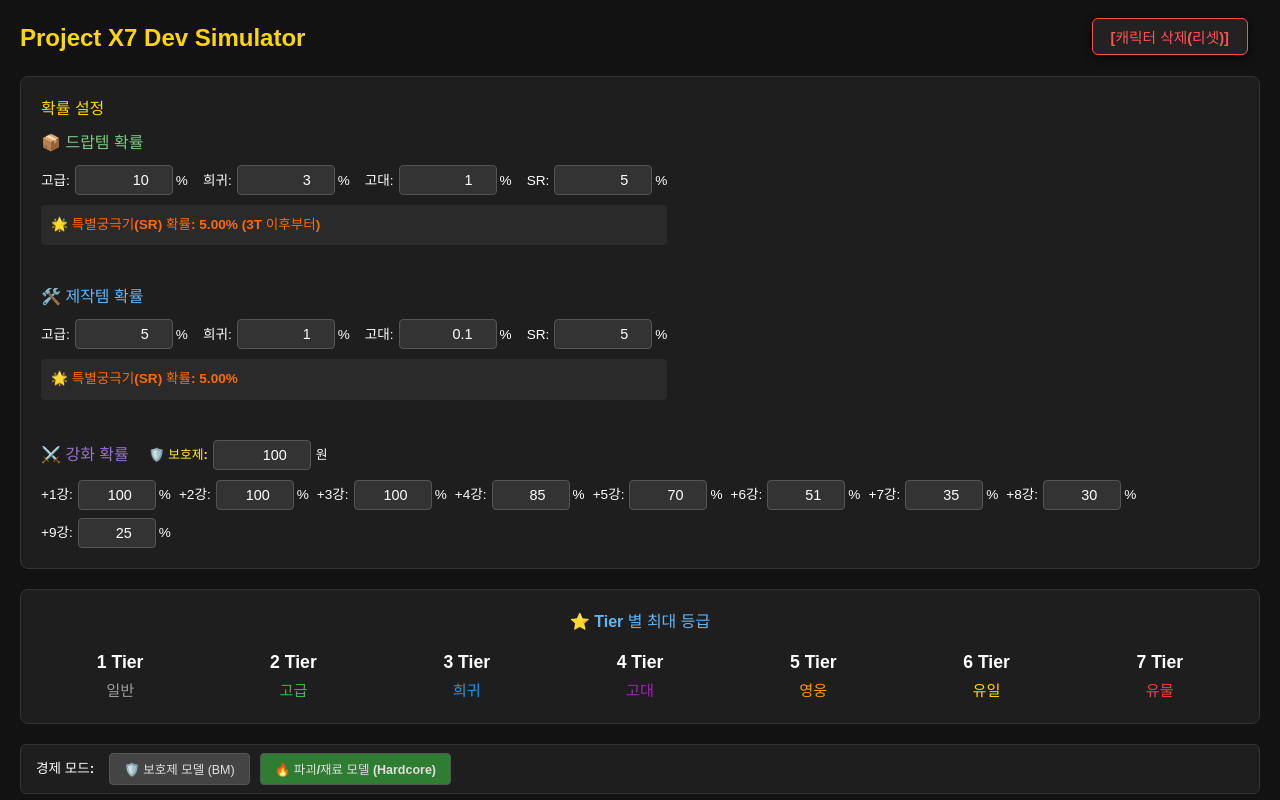
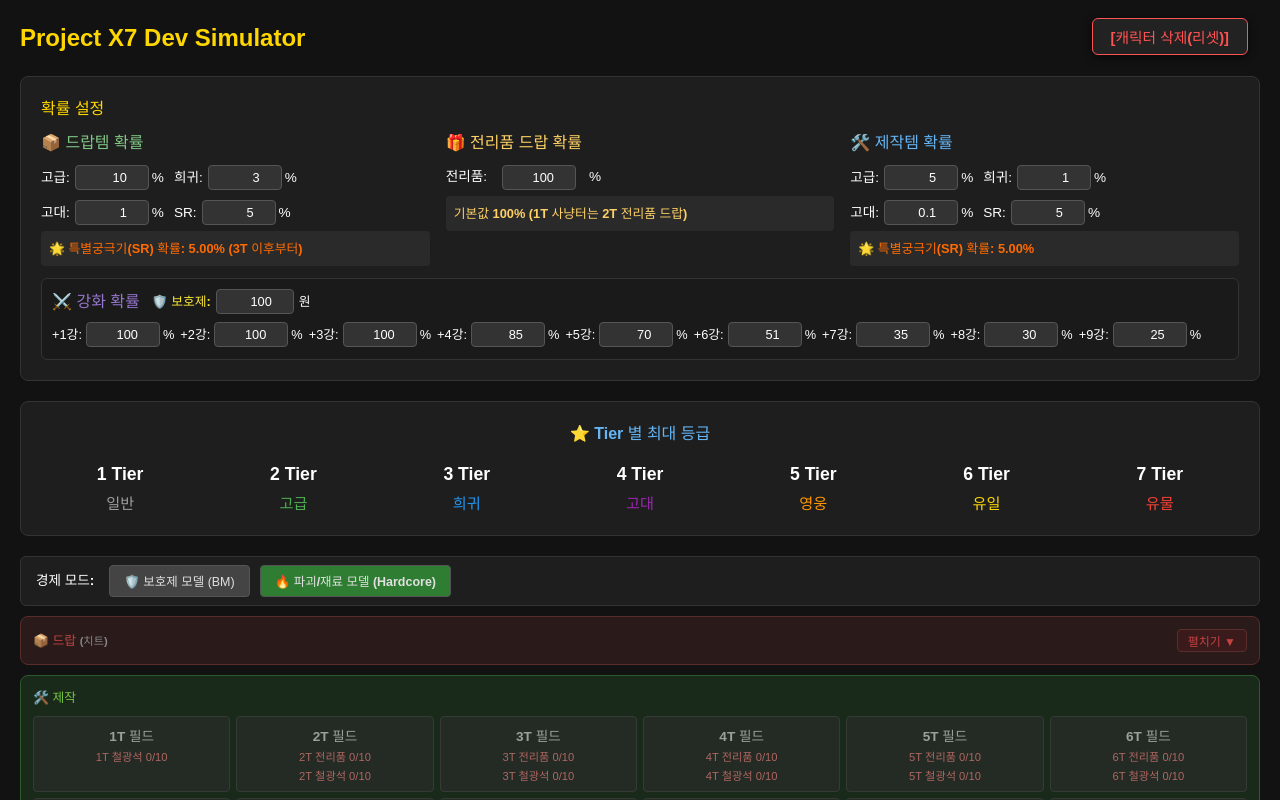
Before and after one commit to kdragon/x7-forge, a React (Vite) app: page / in a window 1280 px wide. Shown: the top 800 px of the page. Built offline with nearby package versions, Linux system fonts and the light colour scheme.

Commit message:
Update loot drops and rate UI layout

```diff
--- a/src/App.tsx
+++ b/src/App.tsx
@@ -56,6 +56,7 @@ export default function App() {
     enhanceRates,
     protectionPrice,
     usedProtectionCount,
+    lootDropRate,
     consumedItems,
     huntingTier,
     selectedHuntingTier,
@@ -105,6 +106,7 @@ export default function App() {
   const setEnhanceRates = (value: number[] | ((prev: number[]) => number[])) => setField('enhanceRates', value);
   const setProtectionPrice = (value: number | ((prev: number) => number)) => setField('protectionPrice', value);
   const setUsedProtectionCount = (value: number | ((prev: number) => number)) => setField('usedProtectionCount', value);
+  const setLootDropRate = (value: number | ((prev: number) => number)) => setField('lootDropRate', value);
   const setConsumedItems = (value: GameState['consumedItems'] | ((prev: GameState['consumedItems']) => GameState['consumedItems'])) => setField('consumedItems', value);
   const setHuntingTier = (value: number | null | ((prev: number | null) => number | null)) => setField('huntingTier', value);
   const setSelectedHuntingTier = (value: number | ((prev: number) => number)) => setField('selectedHuntingTier', value);
@@ -162,13 +164,11 @@ export default function App() {
 
     const { baseExp } = getMonsterBaseStats(tier);
 
-    // --- 전리품 드랍: 몬스터 처치 시 항상 1개 지급 (스택) ---
+    // --- 전리품 드랍: 몬스터 처치 시 확률 드랍 (스택) ---
     setInventory(prev => {
-      // 최대 인벤토리 체크
-
-      // 12% 확률로 전리품 드랍
-      if (Math.random() < 0.12) {
-        const lootName = `${tier}T 전리품`;
+      if (Math.random() < (lootDropRate / 100)) {
+        const lootTier = tier === 1 ? 2 : tier;
+        const lootName = `${lootTier}T 전리품`;
         const updated = prev.map(item => ({ ...item }));
         let added = false;
         for (let i = 0; i < updated.length; i++) {
@@ -182,7 +182,7 @@ export default function App() {
           updated.push({
             id: Date.now() + Math.random(),
             name: lootName,
-            tier,
+            tier: lootTier,
             grade: '일반',
             attack: 0,
             bonusAttack: 0,
@@ -193,7 +193,7 @@ export default function App() {
             isStackable: true
           });
         }
-        addLog(`[사냥] ${tier}T 몬스터 처치! (전리품 1개 획득)`);
+        addLog(`[사냥] ${tier}T 몬스터 처치! (${lootTier}T 전리품 1개 획득)`);
         return updated;
       }
       return prev;
@@ -275,8 +275,8 @@ export default function App() {
             // 처치 처리 (킬 카운트, 경험치, 레벨업)
             handleMonsterKilled(currentTier);
 
-            // 드랍 판정: 1% 확률
-            if (Math.random() < HUNTING_DROP_RATE) {
+            // 드랍 판정: 1% 확률 (1T 드랍템은 존재하지 않음)
+            if (currentTier > 1 && Math.random() < HUNTING_DROP_RATE) {
               setInventory(prevInv => {
                 if (prevInv.length >= 300) return prevInv;
                 const tierMax = getMaxGradeForTier(currentTier);
@@ -1006,11 +1006,12 @@ export default function App() {
           <div style={{marginBottom: '10px'}}>
             <h4 style={{margin: 0, color: '#ffd700'}}>확률 설정</h4>
           </div>
-          <div style={{display: 'flex', gap: '40px', alignItems: 'center', flexWrap: 'wrap'}}>
+          <div style={{display: 'flex', flexDirection: 'column', gap: '12px'}}>
+            <div style={{display: 'grid', gridTemplateColumns: 'repeat(3, minmax(0, 1fr))', gap: '16px', alignItems: 'start'}}>
               {/* 드랍템 확률 */}
-            <div>
+              <div style={{minWidth: 0}}>
                 <h4 style={{margin: '0 0 10px 0', color: '#81c784'}}>📦 드랍템 확률</h4>
-              <div style={{display: 'flex', gap: '15px'}}>
+                <div style={{display: 'flex', gap: '10px', flexWrap: 'wrap'}}>
                   <div>
                     <label style={{fontSize: '0.85rem', marginRight: '5px'}}>고급:</label>
                     <input
@@ -1020,7 +1021,7 @@ export default function App() {
                       step="0.01"
                       min="0"
                       max="100"
-                    style={inputStyle}
+                      style={compactInputStyle}
                     />
                     <span style={{fontSize: '0.85rem', marginLeft: '3px'}}>%</span>
                   </div>
@@ -1033,7 +1034,7 @@ export default function App() {
                       step="0.01"
                       min="0"
                       max="100"
-                    style={inputStyle}
+                      style={compactInputStyle}
                     />
                     <span style={{fontSize: '0.85rem', marginLeft: '3px'}}>%</span>
                   </div>
@@ -1046,7 +1047,7 @@ export default function App() {
                       step="0.01"
                       min="0"
                       max="100"
-                    style={inputStyle}
+                      style={compactInputStyle}
                     />
                     <span style={{fontSize: '0.85rem', marginLeft: '3px'}}>%</span>
                   </div>
@@ -1059,20 +1060,41 @@ export default function App() {
                       step="0.01"
                       min="0"
                       max="100"
-                    style={inputStyle}
+                      style={compactInputStyle}
                     />
                     <span style={{fontSize: '0.85rem', marginLeft: '3px'}}>%</span>
                   </div>
                 </div>
-              <div style={{marginTop: '10px', padding: '10px', backgroundColor: '#2a2a2a', borderRadius: '4px', fontSize: '0.85rem', color: '#ff6b00', fontWeight: 'bold'}}>
+                <div style={{marginTop: '6px', padding: '8px', backgroundColor: '#2a2a2a', borderRadius: '4px', fontSize: '0.8rem', color: '#ff6b00', fontWeight: 'bold'}}>
                   🌟 특별궁극기(SR) 확률: {dropRates.sr.toFixed(2)}% (3T 이후부터)
                 </div>
               </div>
 
+              {/* 전리품 드랍 확률 */}
+              <div style={{minWidth: 0}}>
+                <h4 style={{margin: '0 0 10px 0', color: '#ffd166'}}>🎁 전리품 드랍 확률</h4>
+                <div style={{display: 'flex', gap: '10px', alignItems: 'center'}}>
+                  <label style={{fontSize: '0.85rem', marginRight: '5px'}}>전리품:</label>
+                  <input
+                    type="number"
+                    value={lootDropRate}
+                    onChange={(e) => setLootDropRate(Math.max(0, Math.min(100, parseFloat(e.target.value) || 0)))}
+                    step="0.01"
+                    min="0"
+                    max="100"
+                    style={compactInputStyle}
+                  />
+                  <span style={{fontSize: '0.85rem', marginLeft: '3px'}}>%</span>
+                </div>
+                <div style={{marginTop: '6px', padding: '8px', backgroundColor: '#2a2a2a', borderRadius: '4px', fontSize: '0.8rem', color: '#ffd166', fontWeight: 'bold'}}>
+                  기본값 100% (1T 사냥터는 2T 전리품 드랍)
+                </div>
+              </div>
+
               {/* 제작템 확률 */}
-            <div>
+              <div style={{minWidth: 0}}>
                 <h4 style={{margin: '0 0 10px 0', color: '#64b5f6'}}>🛠️ 제작템 확률</h4>
-              <div style={{display: 'flex', gap: '15px'}}>
+                <div style={{display: 'flex', gap: '10px', flexWrap: 'wrap'}}>
                   <div>
                     <label style={{fontSize: '0.85rem', marginRight: '5px'}}>고급:</label>
                     <input
@@ -1082,7 +1104,7 @@ export default function App() {
                       step="0.01"
                       min="0"
                       max="100"
-                    style={inputStyle}
+                      style={compactInputStyle}
                     />
                     <span style={{fontSize: '0.85rem', marginLeft: '3px'}}>%</span>
                   </div>
@@ -1095,7 +1117,7 @@ export default function App() {
                       step="0.01"
                       min="0"
                       max="100"
-                    style={inputStyle}
+                      style={compactInputStyle}
                     />
                     <span style={{fontSize: '0.85rem', marginLeft: '3px'}}>%</span>
                   </div>
@@ -1108,7 +1130,7 @@ export default function App() {
                       step="0.01"
                       min="0"
                       max="100"
-                    style={inputStyle}
+                      style={compactInputStyle}
                     />
                     <span style={{fontSize: '0.85rem', marginLeft: '3px'}}>%</span>
                   </div>
@@ -1121,19 +1143,20 @@ export default function App() {
                       step="0.01"
                       min="0"
                       max="100"
-                    style={inputStyle}
+                      style={compactInputStyle}
                     />
                     <span style={{fontSize: '0.85rem', marginLeft: '3px'}}>%</span>
                   </div>
                 </div>
-              <div style={{marginTop: '10px', padding: '10px', backgroundColor: '#2a2a2a', borderRadius: '4px', fontSize: '0.85rem', color: '#ff6b00', fontWeight: 'bold'}}>
+                <div style={{marginTop: '6px', padding: '8px', backgroundColor: '#2a2a2a', borderRadius: '4px', fontSize: '0.8rem', color: '#ff6b00', fontWeight: 'bold'}}>
                   🌟 특별궁극기(SR) 확률: {craftRates.sr.toFixed(2)}%
                 </div>
               </div>
+            </div>
 
             {/* 강화 확률 + 보호제 가격 */}
-            <div>
-              <div style={{display: 'flex', alignItems: 'center', gap: '20px', marginBottom: '10px'}}>
+            <div style={{padding: '10px', backgroundColor: '#1a1a1a', borderRadius: '6px', border: '1px solid #333'}}>
+              <div style={{display: 'flex', alignItems: 'center', gap: '12px', marginBottom: '8px', flexWrap: 'nowrap'}}>
                 <h4 style={{margin: 0, color: '#9575cd'}}>⚔️ 강화 확률</h4>
                 <div style={{display: 'flex', alignItems: 'center', gap: '5px'}}>
                   <label style={{fontSize: '0.8rem', color: '#ffeb3b', fontWeight: 'bold'}}>🛡️ 보호제:</label>
@@ -1143,15 +1166,15 @@ export default function App() {
                     onChange={(e) => setProtectionPrice(Math.max(1, parseFloat(e.target.value) || 100))}
                     step="1"
                     min="1"
-                    style={{...inputStyle, width: '80px'}}
+                    style={{...compactInputStyle, width: '64px'}}
                   />
                   <span style={{fontSize: '0.8rem'}}>원</span>
                 </div>
               </div>
-              <div style={{display: 'flex', gap: '8px', flexWrap: 'wrap'}}>
+              <div style={{display: 'flex', gap: '6px', flexWrap: 'nowrap', overflowX: 'auto', paddingBottom: '2px'}}>
                 {enhanceRates.map((rate, index) => (
                   <div key={index} style={{display: 'flex', alignItems: 'center'}}>
-                    <label style={{fontSize: '0.85rem', marginRight: '5px'}}>+{index + 1}강:</label>
+                    <label style={{fontSize: '0.8rem', marginRight: '4px'}}>+{index + 1}강:</label>
                     <input
                       type="number"
                       value={rate}
@@ -1163,9 +1186,9 @@ export default function App() {
                       step="0.01"
                       min="0"
                       max="100"
-                      style={{...inputStyle, width: '60px'}}
+                      style={compactInputStyle}
                     />
-                    <span style={{fontSize: '0.85rem', marginLeft: '3px'}}>%</span>
+                    <span style={{fontSize: '0.8rem', marginLeft: '3px'}}>%</span>
                   </div>
                 ))}
               </div>
@@ -1876,6 +1899,7 @@ export default function App() {
 const containerStyle: React.CSSProperties = { padding: '20px', backgroundColor: '#121212', color: '#fff', minHeight: '100vh', fontFamily: 'sans-serif', maxWidth: '1400px', margin: '0 auto' };
 const rateConfigStyle: React.CSSProperties = { padding: '20px', backgroundColor: '#1e1e1e', borderRadius: '8px', marginBottom: '20px', border: '1px solid #333' };
 const inputStyle: React.CSSProperties = { width: '80px', padding: '6px 8px', backgroundColor: '#333', color: '#fff', border: '1px solid #555', borderRadius: '4px', fontSize: '0.9rem', textAlign: 'right' };
+const compactInputStyle: React.CSSProperties = { width: '60px', padding: '4px 6px', backgroundColor: '#333', color: '#fff', border: '1px solid #555', borderRadius: '4px', fontSize: '0.8rem', textAlign: 'right' };
 const modalOverlayStyle: React.CSSProperties = {
   position: 'fixed',
   top: 0,
--- a/src/config/gameDefaults.ts
+++ b/src/config/gameDefaults.ts
@@ -1,2 +1,3 @@
 export const DEFAULT_DROP_RATES = { high: 10.0, rare: 3.0, hero: 1.0, sr: 5.0 };
 export const DEFAULT_CRAFT_RATES = { high: 5.0, rare: 1.0, hero: 0.1, sr: 5.0 };
+export const DEFAULT_LOOT_DROP_RATE = 100.0;
--- a/src/state/GameContext.tsx
+++ b/src/state/GameContext.tsx
@@ -2,7 +2,7 @@ import { createContext, useContext, useMemo, useReducer } from 'react';
 import type { ReactNode } from 'react';
 import type { GameState } from './gameTypes';
 import { gameReducer } from './gameReducer';
-import { DEFAULT_CRAFT_RATES, DEFAULT_DROP_RATES } from '../config/gameDefaults';
+import { DEFAULT_CRAFT_RATES, DEFAULT_DROP_RATES, DEFAULT_LOOT_DROP_RATE } from '../config/gameDefaults';
 import { DEFAULT_ENHANCE_RATES, DEFAULT_PROTECTION_PRICE } from '../config/enhanceRules';
 
 const createInitialState = (): GameState => ({
@@ -37,6 +37,7 @@ const createInitialState = (): GameState => ({
   enhanceRates: DEFAULT_ENHANCE_RATES,
   protectionPrice: DEFAULT_PROTECTION_PRICE,
   usedProtectionCount: 0,
+  lootDropRate: DEFAULT_LOOT_DROP_RATE,
   consumedItems: {
     '1T제작': 0, '1T드랍': 0,
     '2T제작': 0, '2T드랍': 0,
--- a/src/state/gameTypes.ts
+++ b/src/state/gameTypes.ts
@@ -49,6 +49,7 @@ export interface GameState {
   enhanceRates: number[];
   protectionPrice: number;
   usedProtectionCount: number;
+  lootDropRate: number;
   consumedItems: ConsumedItems;
 
   huntingTier: number | null;
```
Also changed, not shown: src/state/useGameActions.ts (+8 -3 lines). Lines whose indentation alone changed are shown as unchanged.
